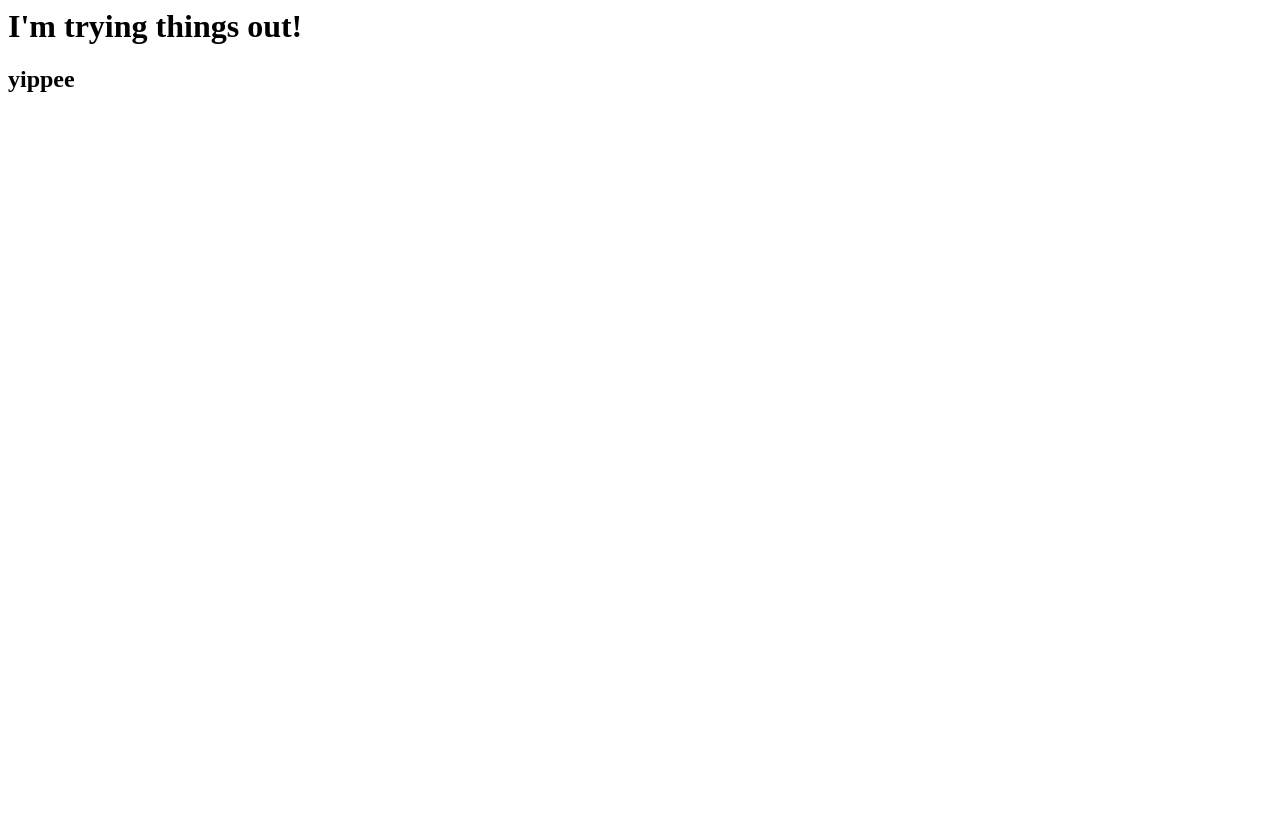
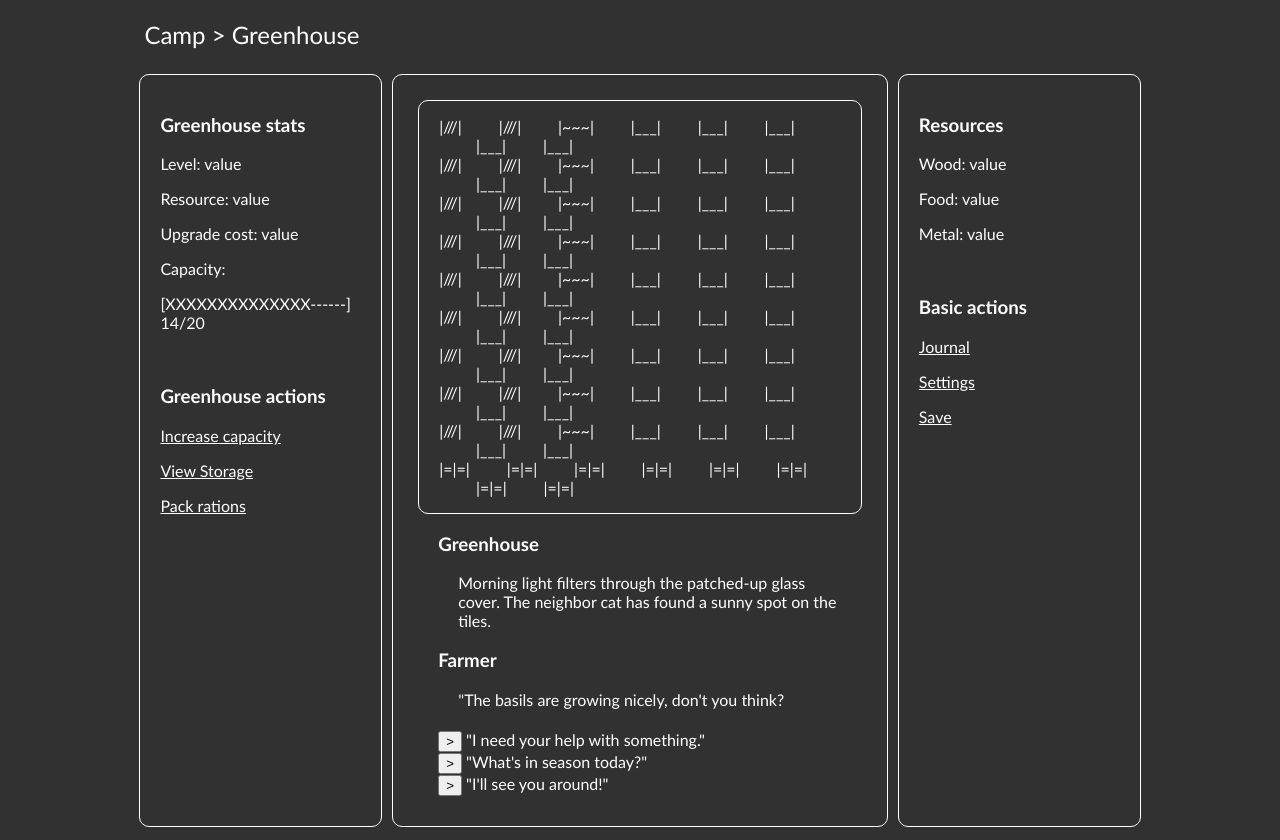
Before and after one commit to immiren/serverProject, a website: page public/index.html in a window 1280 px wide. Before the commit the page ends 800 px from the top, so only its background shows below. Drawn offline with Linux system fonts and the light colour scheme.

Commit message:
webpage test

```diff
--- a/package.json
+++ b/package.json
@@ -31,6 +31,6 @@
   },
   "dependencies": {
     "express": "^5.1.0",
-    "zod": "^3.25.55"
+    "zod": "^4.0.14"
   }
 }
--- a/public/index.html
+++ b/public/index.html
@@ -1,2 +1,72 @@
-<h1>I'm trying things out!</h1>
-<h2>yippee</h2>
+<!DOCTYPE html>
+<html lang="en">
+    <head>
+        <title>Server Project</title>
+        <link rel="stylesheet" href="style.css">
+    </head>
+    <body>
+        <div class="header">
+            <h2>Camp > Greenhouse</h2>
+        </div>
+        <div class="mainContent">
+            <div class="sideBar">
+                <h3>Greenhouse stats</h3>
+                <p>Level:   value</p>
+                <p>Resource:    value</p>
+                <p>Upgrade cost:    value</p>
+                <p>Capacity:</p>
+                <p>[XXXXXXXXXXXXXX------] 14/20</p>
+                <br>
+                <h3>Greenhouse actions</h3>
+                <p class="action">Increase capacity</p>
+                <p class="action">View Storage</p>
+                <p class="action">Pack rations</p>
+            </div>
+            <div class="mainBar">
+                <div class="artSection">
+                    <p>|///|&nbsp&nbsp&nbsp&nbsp&nbsp&nbsp&nbsp&nbsp&nbsp|///|&nbsp&nbsp&nbsp&nbsp&nbsp&nbsp&nbsp&nbsp&nbsp|~~~|&nbsp&nbsp&nbsp&nbsp&nbsp&nbsp&nbsp&nbsp&nbsp|___|&nbsp&nbsp&nbsp&nbsp&nbsp&nbsp&nbsp&nbsp&nbsp|___|&nbsp&nbsp&nbsp&nbsp&nbsp&nbsp&nbsp&nbsp&nbsp|___|&nbsp&nbsp&nbsp&nbsp&nbsp&nbsp&nbsp&nbsp&nbsp|___|&nbsp&nbsp&nbsp&nbsp&nbsp&nbsp&nbsp&nbsp&nbsp|___|<br>
+|///|&nbsp&nbsp&nbsp&nbsp&nbsp&nbsp&nbsp&nbsp&nbsp|///|&nbsp&nbsp&nbsp&nbsp&nbsp&nbsp&nbsp&nbsp&nbsp|~~~|&nbsp&nbsp&nbsp&nbsp&nbsp&nbsp&nbsp&nbsp&nbsp|___|&nbsp&nbsp&nbsp&nbsp&nbsp&nbsp&nbsp&nbsp&nbsp|___|&nbsp&nbsp&nbsp&nbsp&nbsp&nbsp&nbsp&nbsp&nbsp|___|&nbsp&nbsp&nbsp&nbsp&nbsp&nbsp&nbsp&nbsp&nbsp|___|&nbsp&nbsp&nbsp&nbsp&nbsp&nbsp&nbsp&nbsp&nbsp|___|<br>
+|///|&nbsp&nbsp&nbsp&nbsp&nbsp&nbsp&nbsp&nbsp&nbsp|///|&nbsp&nbsp&nbsp&nbsp&nbsp&nbsp&nbsp&nbsp&nbsp|~~~|&nbsp&nbsp&nbsp&nbsp&nbsp&nbsp&nbsp&nbsp&nbsp|___|&nbsp&nbsp&nbsp&nbsp&nbsp&nbsp&nbsp&nbsp&nbsp|___|&nbsp&nbsp&nbsp&nbsp&nbsp&nbsp&nbsp&nbsp&nbsp|___|&nbsp&nbsp&nbsp&nbsp&nbsp&nbsp&nbsp&nbsp&nbsp|___|&nbsp&nbsp&nbsp&nbsp&nbsp&nbsp&nbsp&nbsp&nbsp|___|<br>
+|///|&nbsp&nbsp&nbsp&nbsp&nbsp&nbsp&nbsp&nbsp&nbsp|///|&nbsp&nbsp&nbsp&nbsp&nbsp&nbsp&nbsp&nbsp&nbsp|~~~|&nbsp&nbsp&nbsp&nbsp&nbsp&nbsp&nbsp&nbsp&nbsp|___|&nbsp&nbsp&nbsp&nbsp&nbsp&nbsp&nbsp&nbsp&nbsp|___|&nbsp&nbsp&nbsp&nbsp&nbsp&nbsp&nbsp&nbsp&nbsp|___|&nbsp&nbsp&nbsp&nbsp&nbsp&nbsp&nbsp&nbsp&nbsp|___|&nbsp&nbsp&nbsp&nbsp&nbsp&nbsp&nbsp&nbsp&nbsp|___|<br>
+|///|&nbsp&nbsp&nbsp&nbsp&nbsp&nbsp&nbsp&nbsp&nbsp|///|&nbsp&nbsp&nbsp&nbsp&nbsp&nbsp&nbsp&nbsp&nbsp|~~~|&nbsp&nbsp&nbsp&nbsp&nbsp&nbsp&nbsp&nbsp&nbsp|___|&nbsp&nbsp&nbsp&nbsp&nbsp&nbsp&nbsp&nbsp&nbsp|___|&nbsp&nbsp&nbsp&nbsp&nbsp&nbsp&nbsp&nbsp&nbsp|___|&nbsp&nbsp&nbsp&nbsp&nbsp&nbsp&nbsp&nbsp&nbsp|___|&nbsp&nbsp&nbsp&nbsp&nbsp&nbsp&nbsp&nbsp&nbsp|___|<br>
+|///|&nbsp&nbsp&nbsp&nbsp&nbsp&nbsp&nbsp&nbsp&nbsp|///|&nbsp&nbsp&nbsp&nbsp&nbsp&nbsp&nbsp&nbsp&nbsp|~~~|&nbsp&nbsp&nbsp&nbsp&nbsp&nbsp&nbsp&nbsp&nbsp|___|&nbsp&nbsp&nbsp&nbsp&nbsp&nbsp&nbsp&nbsp&nbsp|___|&nbsp&nbsp&nbsp&nbsp&nbsp&nbsp&nbsp&nbsp&nbsp|___|&nbsp&nbsp&nbsp&nbsp&nbsp&nbsp&nbsp&nbsp&nbsp|___|&nbsp&nbsp&nbsp&nbsp&nbsp&nbsp&nbsp&nbsp&nbsp|___|<br>
+|///|&nbsp&nbsp&nbsp&nbsp&nbsp&nbsp&nbsp&nbsp&nbsp|///|&nbsp&nbsp&nbsp&nbsp&nbsp&nbsp&nbsp&nbsp&nbsp|~~~|&nbsp&nbsp&nbsp&nbsp&nbsp&nbsp&nbsp&nbsp&nbsp|___|&nbsp&nbsp&nbsp&nbsp&nbsp&nbsp&nbsp&nbsp&nbsp|___|&nbsp&nbsp&nbsp&nbsp&nbsp&nbsp&nbsp&nbsp&nbsp|___|&nbsp&nbsp&nbsp&nbsp&nbsp&nbsp&nbsp&nbsp&nbsp|___|&nbsp&nbsp&nbsp&nbsp&nbsp&nbsp&nbsp&nbsp&nbsp|___|<br>
+|///|&nbsp&nbsp&nbsp&nbsp&nbsp&nbsp&nbsp&nbsp&nbsp|///|&nbsp&nbsp&nbsp&nbsp&nbsp&nbsp&nbsp&nbsp&nbsp|~~~|&nbsp&nbsp&nbsp&nbsp&nbsp&nbsp&nbsp&nbsp&nbsp|___|&nbsp&nbsp&nbsp&nbsp&nbsp&nbsp&nbsp&nbsp&nbsp|___|&nbsp&nbsp&nbsp&nbsp&nbsp&nbsp&nbsp&nbsp&nbsp|___|&nbsp&nbsp&nbsp&nbsp&nbsp&nbsp&nbsp&nbsp&nbsp|___|&nbsp&nbsp&nbsp&nbsp&nbsp&nbsp&nbsp&nbsp&nbsp|___|<br>
+|///|&nbsp&nbsp&nbsp&nbsp&nbsp&nbsp&nbsp&nbsp&nbsp|///|&nbsp&nbsp&nbsp&nbsp&nbsp&nbsp&nbsp&nbsp&nbsp|~~~|&nbsp&nbsp&nbsp&nbsp&nbsp&nbsp&nbsp&nbsp&nbsp|___|&nbsp&nbsp&nbsp&nbsp&nbsp&nbsp&nbsp&nbsp&nbsp|___|&nbsp&nbsp&nbsp&nbsp&nbsp&nbsp&nbsp&nbsp&nbsp|___|&nbsp&nbsp&nbsp&nbsp&nbsp&nbsp&nbsp&nbsp&nbsp|___|&nbsp&nbsp&nbsp&nbsp&nbsp&nbsp&nbsp&nbsp&nbsp|___|<br>
+|=|=|&nbsp&nbsp&nbsp&nbsp&nbsp&nbsp&nbsp&nbsp&nbsp|=|=|&nbsp&nbsp&nbsp&nbsp&nbsp&nbsp&nbsp&nbsp&nbsp|=|=|&nbsp&nbsp&nbsp&nbsp&nbsp&nbsp&nbsp&nbsp&nbsp|=|=|&nbsp&nbsp&nbsp&nbsp&nbsp&nbsp&nbsp&nbsp&nbsp|=|=|&nbsp&nbsp&nbsp&nbsp&nbsp&nbsp&nbsp&nbsp&nbsp|=|=|&nbsp&nbsp&nbsp&nbsp&nbsp&nbsp&nbsp&nbsp&nbsp|=|=|&nbsp&nbsp&nbsp&nbsp&nbsp&nbsp&nbsp&nbsp&nbsp|=|=|
+                    </p>
+                </div>
+                <div class="textSection">
+                    <h3>Greenhouse</h3>
+                    <p>Morning light filters through the patched-up glass cover. The neighbor cat has found a sunny spot on the tiles.</p>
+                    <h3>Farmer</h3>
+                    <p>"The basils are growing nicely, don't you think?</p>
+                </div>
+                <div class="buttons">
+                    <input type="button" name="answer1" value=">"></input>
+                    <label for="answer1">"I need your help with something."</label>
+                    <br>
+                    <input type="button" name="answer2" value=">"></input>
+                    <label for="answer2">"What's in season today?"</label>
+                    <br>
+                    <input type="button" name="answer3" value=">"></input>
+                    <label for="answer3">"I'll see you around!"</label>
+                    <br>
+                </div>
+            </div>
+            <div class="sideBar">
+                <h3>Resources</h3>
+                <p>Wood: value</p>
+                <p>Food: value</p>
+                <p>Metal: value</p>
+                <p></p>
+                <p></p>
+                <br>
+                <h3>Basic actions</h3>
+                <p class="action">Journal</p>
+                <p class="action">Settings</p>
+                <p class="action">Save</p>
+            </div>
+        </div>
+    </body>
+</html>
--- /dev/null
+++ b/public/style.css
@@ -0,0 +1,98 @@
+body {
+  background-color: #313131;
+}
+h1 {
+  color: white;
+  font-family: 'Trebuchet MS', 'Lucida Sans Unicode', 'Lucida Grande', 'Lucida Sans', Arial, sans-serif;
+}
+
+h2 {
+  color: white;
+  font-family: 'Trebuchet MS', 'Lucida Sans Unicode', 'Lucida Grande', 'Lucida Sans', Arial, sans-serif;
+font-weight:normal;
+}
+
+h3 {
+  color: white;
+  font-family: 'Trebuchet MS', 'Lucida Sans Unicode', 'Lucida Grande', 'Lucida Sans', Arial, sans-serif;
+
+}
+
+p {
+  color: white;
+
+  font-family: 'Trebuchet MS', 'Lucida Sans Unicode', 'Lucida Grande', 'Lucida Sans', Arial, sans-serif;
+}
+
+.action {
+    text-decoration: underline;
+}
+
+label {
+    color:white;
+    font-family: 'Trebuchet MS', 'Lucida Sans Unicode', 'Lucida Grande', 'Lucida Sans', Arial, sans-serif;
+}
+
+.header {
+    width: 80%;
+    margin-left: auto;
+    margin-right: auto;
+    padding-left: 20px;;
+}
+
+.mainContent {
+    width: 80%;
+    margin-left: auto;
+    margin-right: auto;
+    display: grid;
+    grid-template-columns: 25% 50% 25%;
+}
+
+.sideBar {
+    margin: 5px;
+    padding: 20px;
+    border: 1px;
+    border-style: solid;
+    border-color: white;
+    border-radius: 10px;
+}
+
+.artSection {
+    margin: 5px;
+    padding: 20px;
+    padding-left: 20px;
+    border: 1px;
+    border-style: solid;
+    border-color: white;
+    border-radius: 10px;
+    padding-top: 0px;
+    padding-bottom: 0px;
+}
+
+.textSection {
+    margin: 5px;
+    padding: 20px;
+    padding-left: 20px;
+    padding-top: 0px;
+    padding-bottom: 0px;
+}
+.textSection p {
+    padding-left: 20px;
+}
+
+.buttons {
+    margin-left: 5px;
+    padding: 20px;
+    padding-top: 5px;
+    padding-bottom: 10px;
+    padding-left: 20px;
+}
+
+.mainBar {
+    margin: 5px;
+    padding: 20px;
+    border: 1px;
+    border-style: solid;
+    border-color: white;
+    border-radius: 10px;
+}
--- a/src/player/player.ts
+++ b/src/player/player.ts
@@ -1,7 +1,6 @@
 import path from 'path';
 import fs from 'fs';
 import { PlayerSchema, PlayerType } from "./playerSchemas";
-import { error } from 'console';
 import { ZodError } from 'zod';
 
 export async function SelectPlayer(playerName:string): Promise<PlayerType | null> {
@@ -49,7 +48,7 @@ async function LoadPlayerData(playerDir: string, playerName:string) : Promise<Pl
             return playerData;
         } catch (error) {
             if (error instanceof ZodError) {
-                console.warn(`   Zod validation error with existing player data for ${playerName}:`, error.errors);
+                console.warn(`   Zod validation error with existing player data for ${playerName}:`, error.message);
             } else if (error instanceof SyntaxError) {
                 console.warn(`   SyntaxError parsing existing player data for ${playerName}:`, error.message);
             } else {
--- a/src/server.ts
+++ b/src/server.ts
@@ -9,8 +9,10 @@ app.get("/", (req, res) => {
   res.send("Hello World!");
 });
 
+app.use("/game", express.static("public"));
+
 app.listen(port, () => {
   console.log(`listening to port ${port}`);
 });
 
-app.use("/game/", router);
+app.use("/", router);
```
Also changed, not shown: 1 other file.
